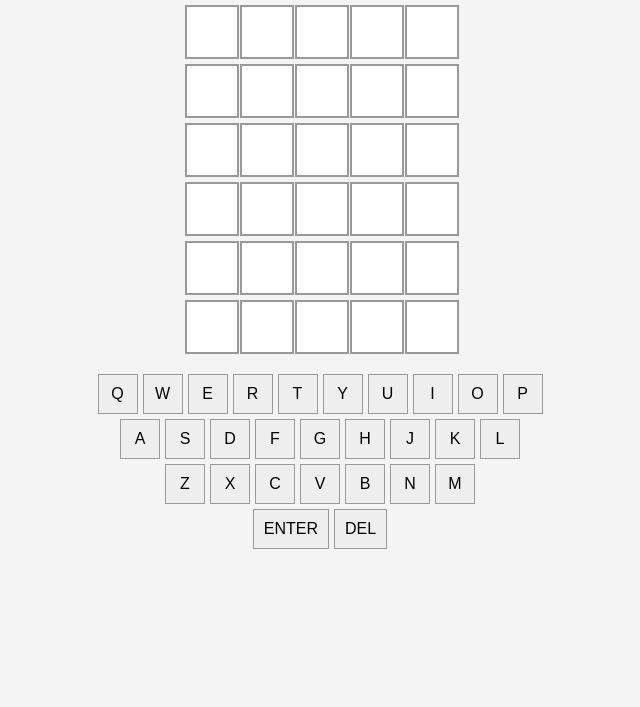
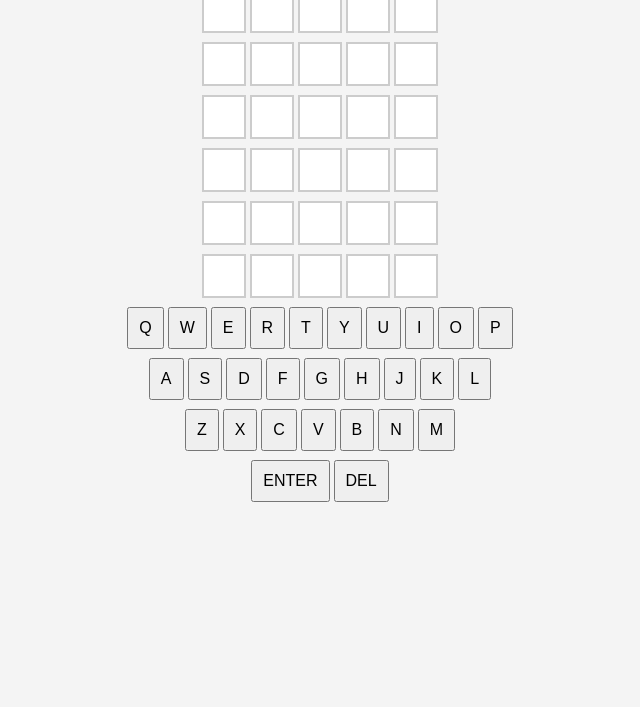
Before and after one commit to SidmouthTeam/sidword, a plain HTML site: page index.html in a window 1280 px wide. Shown: the part 93-800 px from the top of the page, without its empty margins (320-960 px from the left). Drawn offline with Linux system fonts and the light colour scheme.

Commit message:
Update style.css

```diff
--- a/style.css
+++ b/style.css
@@ -1,60 +1,72 @@
 body {
   font-family: sans-serif;
+  text-align: center;
   background: #f4f4f4;
-  margin: 0;
-  padding: 20px;
-  text-align: center;
-}
-
-h1 {
-  margin-bottom: 20px;
-}
-
-#game-board {
-  display: grid;
-  grid-template-rows: repeat(6, 1fr);
-  gap: 5px;
-  justify-content: center;
-  margin-bottom: 20px;
 }
 
 .tile-row {
-  display: grid;
-  grid-template-columns: repeat(5, 50px);
-  gap: 5px;
+  display: flex;
+  justify-content: center;
+  margin: 5px 0;
 }
 
 .tile {
-  width: 50px;
-  height: 50px;
-  border: 2px solid #999;
-  background: #fff;
+  width: 40px;
+  height: 40px;
+  margin: 2px;
+  border: 2px solid #ccc;
   font-size: 24px;
   font-weight: bold;
   text-transform: uppercase;
-  display: flex;
-  align-items: center;
-  justify-content: center;
+  line-height: 40px;
+  background-color: white;
 }
 
-#keyboard {
-  display: flex;
-  flex-direction: column;
-  gap: 5px;
-  align-items: center;
+.correct {
+  background-color: #6aaa64;
+  color: white;
+  border-color: #6aaa64;
+}
+
+.present {
+  background-color: #c9b458;
+  color: white;
+  border-color: #c9b458;
+}
+
+.absent {
+  background-color: #787c7e;
+  color: white;
+  border-color: #787c7e;
 }
 
 .key-row {
-  display: flex;
-  gap: 5px;
-  justify-content: center;
+  margin: 5px 0;
 }
 
 .key {
-  min-width: 40px;
+  margin: 2px;
   padding: 10px;
   font-size: 16px;
-  background: #eee;
-  border: 1px solid #999;
-  cursor: pointer;
+  text-transform: uppercase;
 }
+
+.key.correct {
+  background-color: #6aaa64;
+  color: white;
+}
+
+.key.present {
+  background-color: #c9b458;
+  color: white;
+}
+
+.key.absent {
+  background-color: #787c7e;
+  color: white;
+}
+
+#fact {
+  margin-top: 20px;
+  font-style: italic;
+}
```
